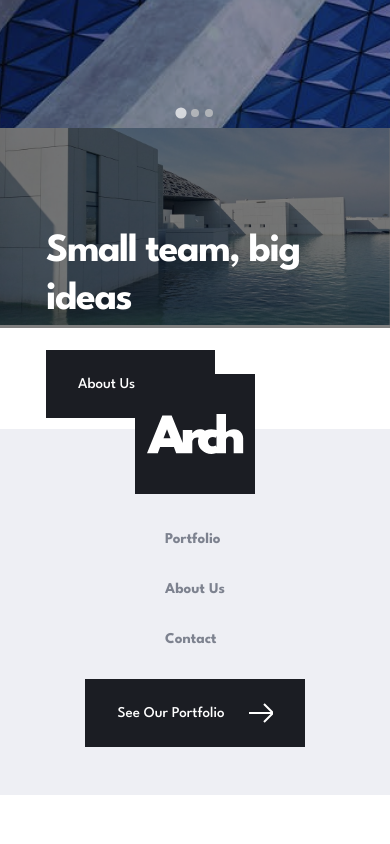
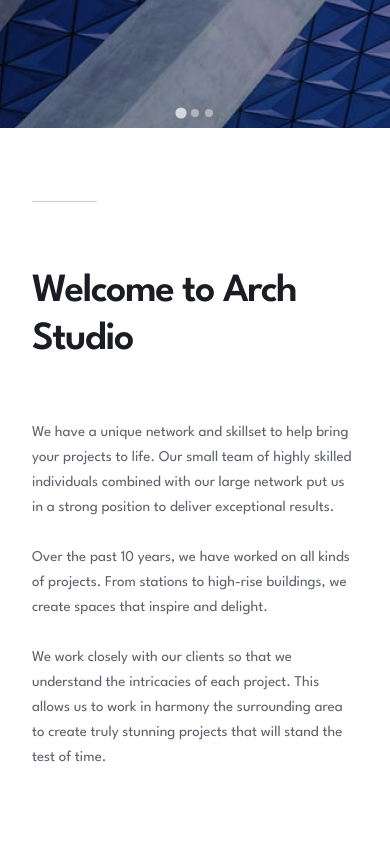
Before and after one commit to ezlyTech/Arch, a website: page index.html in a window 390 px wide. Shown: the part 700-1544 px from the top of the page. Before the commit the page ends 1495 px from the top, so only its background shows below. Drawn offline with nearby package versions, Linux system fonts and the light colour scheme.

Commit message:
add  image + text ribbon

```diff
--- a/app/scss/globals/base.scss
+++ b/app/scss/globals/base.scss
@@ -20,7 +20,7 @@ h1 {
 
 h2 {
     font-family: "League Spartan", Arial, sans-serif;
-    font-weight: 700;
+    font-weight: 600;
     font-size: 80px;
     line-height: 80px;
     letter-spacing: -2px;
@@ -29,7 +29,7 @@ h2 {
 
 h3 {
     font-family: "League Spartan", Arial, sans-serif;
-    font-weight: 700;
+    font-weight: 600;
     font-size: 56px;
     line-height: 56px;
     letter-spacing: -2px;
@@ -38,7 +38,7 @@ h3 {
 
 h4 {
     font-family: "League Spartan", Arial, sans-serif;
-    font-weight: 700;
+    font-weight: 600;
     font-size: 18px;
     line-height: 25px;
     color: #1B1D23;
@@ -46,7 +46,7 @@ h4 {
 
 p {
     font-family: "League Spartan", Arial, sans-serif;
-    font-weight: 500;
+    font-weight: 400;
     font-size: 15px;
     line-height: 25px;
     color: #60636D;
--- /dev/null
+++ b/app/scss/ribbons/image-text.scss
@@ -0,0 +1,83 @@
+.image-text {
+    padding-top: 200px;
+    padding-bottom: 100px;
+
+    .image-text__container {
+        display: flex;
+        position: relative;
+        width: 100%;
+        justify-content: space-between;
+        align-items: flex-end;
+
+        .headings__container {
+            position: absolute;
+            top: -90px;
+            left: 0;
+
+            h1 {
+                letter-spacing: 10px;
+            }
+        }
+
+        .texts__container {
+            max-width: 446px;
+            margin-left: 187px;
+
+            h2 {
+                margin-bottom: 56px;
+                line-height: 56px;
+                letter-spacing: -2px;
+            }
+        }
+
+        .image__container {
+            height: 568px;
+
+            img {
+                height: 100%;
+            }
+        }
+    }
+}
+
+
+@media only screen and (max-width: 768px) {
+    .image-text {
+        padding: 140px 32px 80px 32px;
+
+        .image-text__container {
+            flex-direction: column;
+            align-items: flex-start;
+
+            .headings__container {
+                display: none;
+            }
+
+            .texts__container {
+                margin-left: 0;
+                position: relative;
+                max-width: 100%;
+
+                h2 {
+                    font-size: 40px;
+                    line-height: 48px;
+                    letter-spacing: -1.42857px;
+                }
+
+                &::before {
+                    content: '';
+                    width: 65px;
+                    height: 1px;
+                    background: #C8CCD8;
+                    position: absolute;
+                    top: -67px;
+                    left: 0;
+                }
+            }
+
+            .image__container {
+                display: none;
+            }
+        }
+    }
+}
--- a/app/scss/style.scss
+++ b/app/scss/style.scss
@@ -10,4 +10,5 @@
 @import './globals/header.scss';
 @import './globals/footer.scss';
 
-@import './ribbons/home.scss';
+@import './ribbons/herobanner.scss';
+@import './ribbons/image-text.scss';
--- a/index.html
+++ b/index.html
@@ -88,6 +88,28 @@
                         </button>
                     </li>
                 </ul>
+            </div>
+        </div>
+    </section>
+
+
+
+    <!-- IMAGE + TEXT -->
+    <section class="image-text section">
+        <div class="image-text__container">
+            <div class="headings__container">
+                <h1>Welcome</h1>
+            </div>
+            <div class="texts__container">
+                <h2>Welcome to Arch Studio</h2>
+                <p>We have a unique network and skillset to help bring your projects to life. Our small team of highly skilled individuals combined with our large network put us in a strong position to deliver exceptional results.
+                <br> <br>
+                Over the past 10 years, we have worked on all kinds of projects. From stations to high-rise buildings, we create spaces that inspire and delight.
+                <br> <br>
+                We work closely with our clients so that we understand the intricacies of each project. This allows us to work in harmony the surrounding area to create truly stunning projects that will stand the test of time.</p>
+            </div>
+            <div class="image__container">
+                <img src="./assets/home/desktop/image-welcome.jpg" alt="">
             </div>
         </div>
     </section>
```
Also changed, not shown: app/scss/ribbons/herobanner.scss (renamed from app/scss/ribbons/home.scss), dist/style.css, 1 other file.
